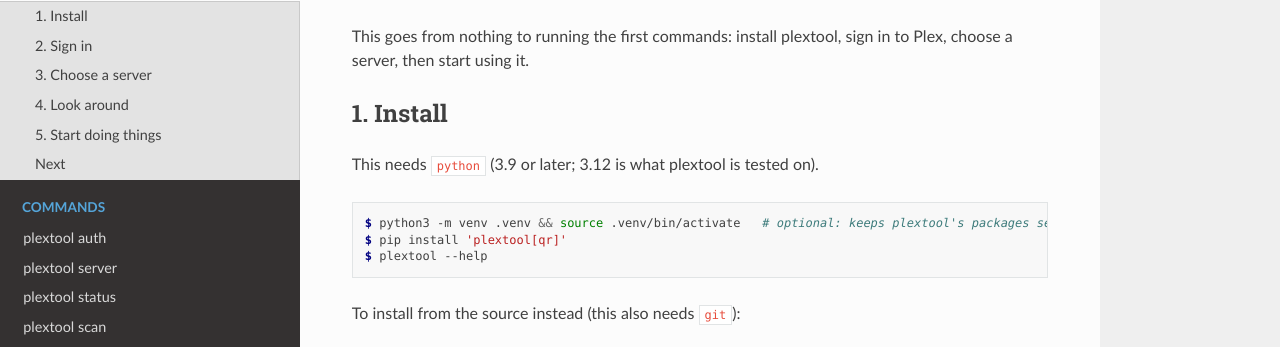
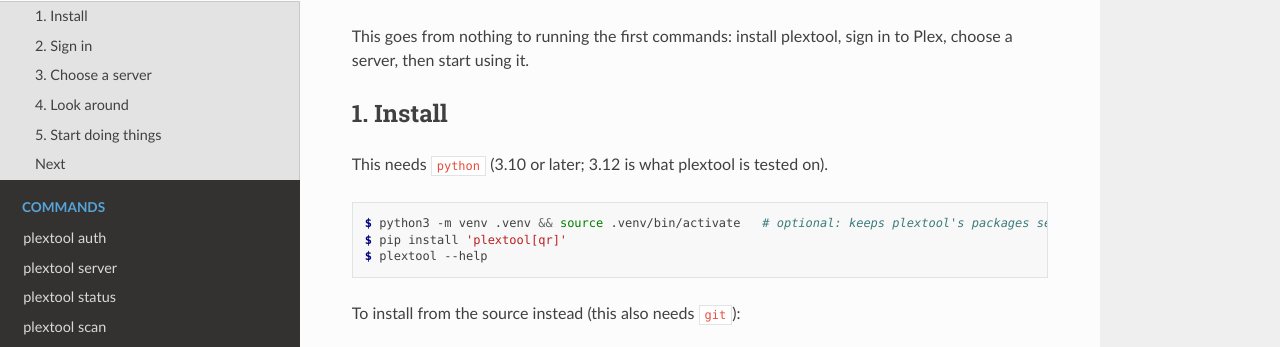
Before and after one commit to milkmansson/plex-scripts, a Sphinx documentation site: the page built from docs/source/quickstart.md, in a window 1280 px wide and 900 px high. Shown: the part 135-482 px from the top of the window. Built offline with Sphinx 7.4.7 and the Read the Docs theme 3.1.0, drawn with Linux system fonts in a browser that asks for light colours.

Commit message:
Correct minimum python version of dependencies (#9)
plexapi 4.18 requires Python 3.10, but plextool declared 3.9. On Python 3.9 pip found no matching plexapi and reported a version conflict between plextool releases.

- `requires-python` is now `>=3.10`.
- README and Quickstart say 3.10 or later.
- Version bumped to 3.1.1 in `pyproject.toml`, `plextool/__init__.py` and `docs/source/conf.py`.

````diff
--- a/docs/source/conf.py
+++ b/docs/source/conf.py
@@ -9,7 +9,7 @@
 project = 'plextool'
 copyright = '2026, milkmansson'
 author = 'milkmansson'
-release = '3.1.0'
+release = '3.1.1'
 
 # -- General configuration ---------------------------------------------------
 # https://www.sphinx-doc.org/en/master/usage/configuration.html#general-configuration
--- a/docs/source/quickstart.md
+++ b/docs/source/quickstart.md
@@ -5,7 +5,7 @@
 
 ## 1. Install
 
-This needs `python` (3.9 or later; 3.12 is what plextool is tested on).
+This needs `python` (3.10 or later; 3.12 is what plextool is tested on).
 
 ```console
 $ python3 -m venv .venv && source .venv/bin/activate   # optional: keeps plextool's packages separate
--- a/plextool/__init__.py
+++ b/plextool/__init__.py
@@ -1,3 +1,3 @@
 """plextool: maintenance helpers for a Plex Media Server, built on python-plexapi."""
 
-__version__ = "3.1.0"
+__version__ = "3.1.1"
--- a/pyproject.toml
+++ b/pyproject.toml
@@ -4,14 +4,14 @@
 
 [project]
 name = "plextool"
-version = "3.1.0"
+version = "3.1.1"
 description = "Maintenance helpers for a Plex Media Server"
 keywords = ["plex", "plex-media-server", "plexapi", "recently-added", "duplicates", "watched", "subtitles", "cli"]
 readme = { file = "README.md", content-type = "text/markdown" }
 license = "MIT"
 license-files = ["LICENSE"]
 authors = [{ name = "Milkmansson" }]
-requires-python = ">=3.9"
+requires-python = ">=3.10"
 classifiers = [
     "Development Status :: 4 - Beta",
     "Environment :: Console",
````
Also changed, not shown: README.md (+2 -2 lines).
